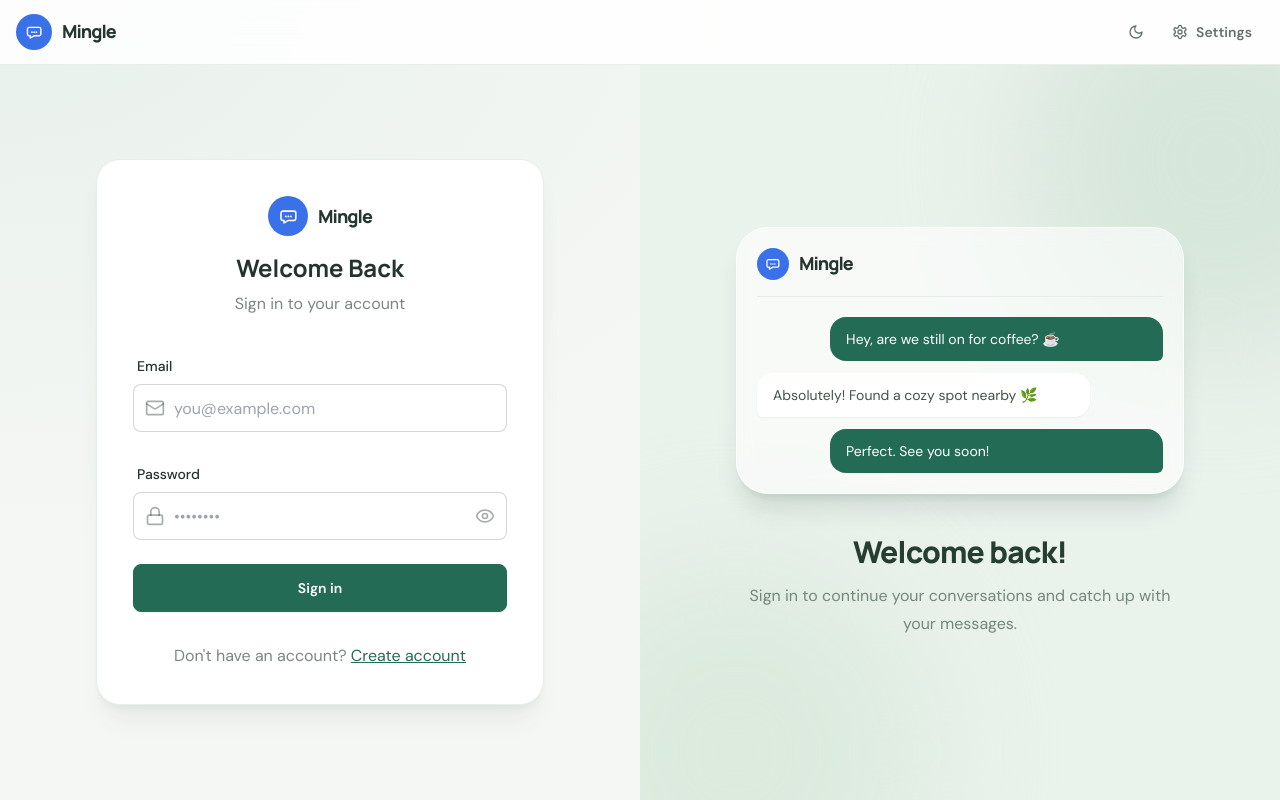
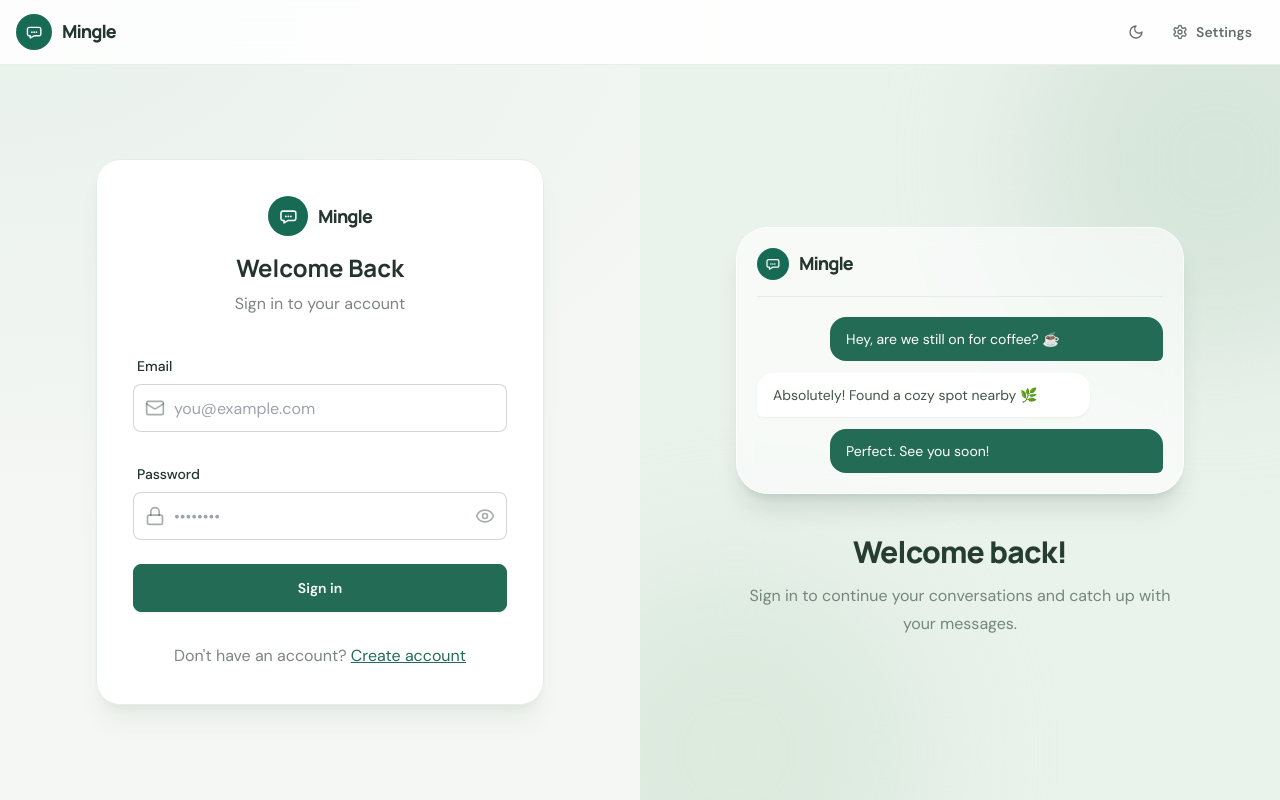
Before and after one commit to anujjha01/mingle-chat, a React (Vite) app in the folder frontend/: page /login in a window 1280 px wide. Built offline with nearby package versions, Linux system fonts and the light colour scheme; no server answers.

Commit message:
Restore green Mingle logo background

```diff
--- a/frontend/src/index.css
+++ b/frontend/src/index.css
@@ -16,7 +16,7 @@ button, input { font: inherit; }
 .message-bubble.mine { background: #246b55; color: #fff; border-bottom-right-radius: 5px; }
 .message-bubble.theirs { background: #edf2ee; color: #24332d; border-bottom-left-radius: 5px; }
 .brand-mark { background: linear-gradient(145deg,#2f8066,#205844); box-shadow: 0 7px 18px #276b5530; }
-.mingle-logo-mark { display: inline-flex; flex: none; align-items: center; justify-content: center; border-radius: 999px; background: #3a70e8; color: #fff; }
+.mingle-logo-mark { display: inline-flex; flex: none; align-items: center; justify-content: center; border-radius: 999px; background: #176b55; color: #fff; }
 .mingle-wordmark { color: #25352f; font-family: 'Manrope', sans-serif; font-size: 18px; font-weight: 750; letter-spacing: -.055em; }
 .empty-chat-panel { background: radial-gradient(ellipse at center, #f5faf5 0, transparent 70%); }
 .empty-chat-title { color: #233a30; }
```
